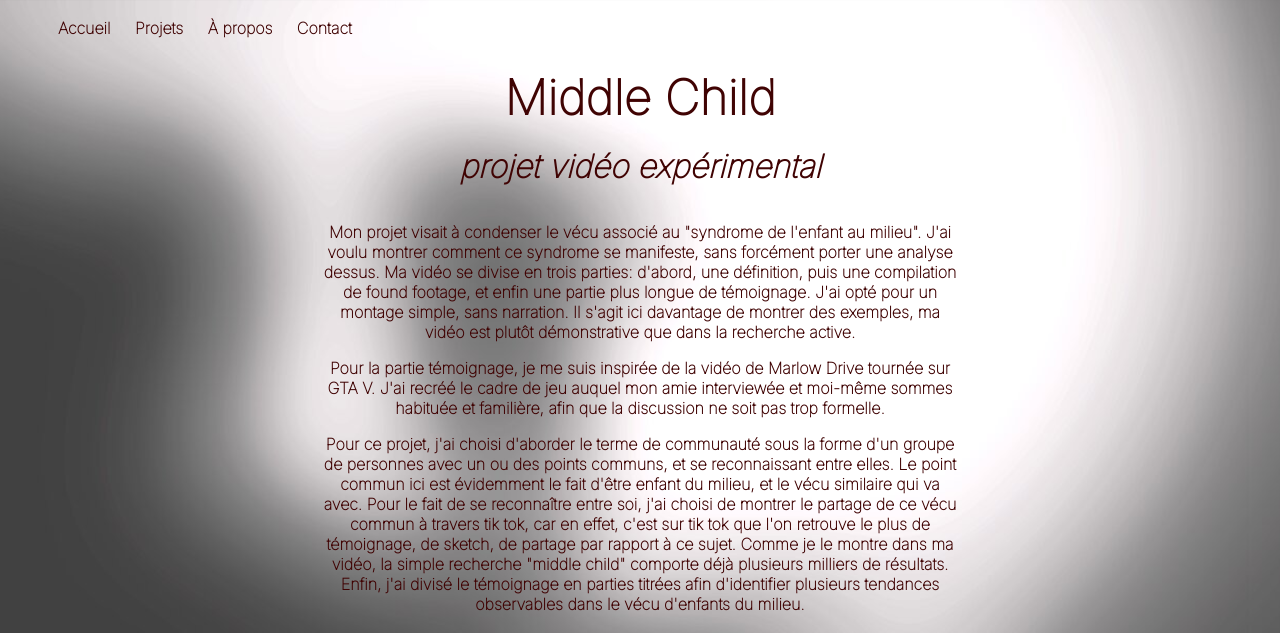
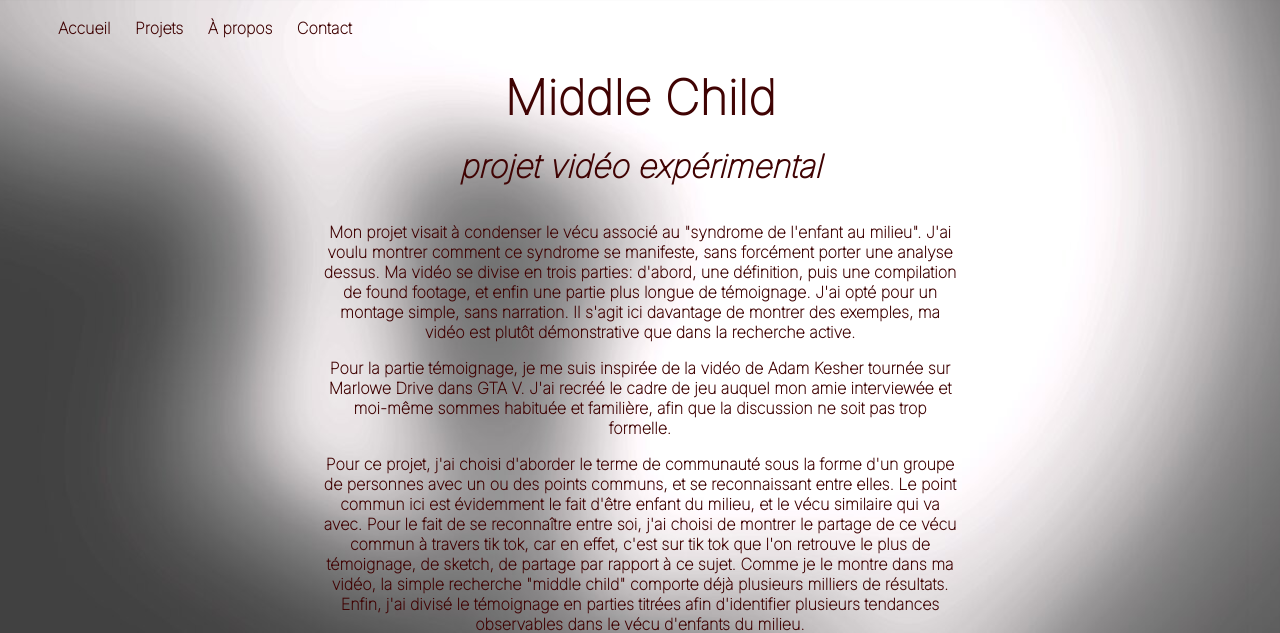
Before and after one commit to luuciepng/luuciepng.github.io, a plain HTML site: page pagesprojets/middle_child.html in a window 1280 px wide. Shown: the top 633 px of the page. Drawn offline with Linux system fonts and the light colour scheme.

Commit message:
marlow drive

```diff
--- a/pagesprojets/middle_child.html
+++ b/pagesprojets/middle_child.html
@@ -16,7 +16,7 @@
     <h2>projet vidéo expérimental</h2>
     <div class="descriptionprojet">
       <p>Mon projet visait à condenser le vécu associé au "syndrome de l'enfant au milieu". J'ai voulu montrer comment ce syndrome se manifeste, sans forcément porter une analyse dessus. Ma vidéo se divise en trois parties: d'abord, une définition, puis une compilation de found footage, et enfin une partie plus longue de témoignage. J'ai opté pour un montage simple, sans narration. Il s'agit ici davantage de montrer des exemples, ma vidéo est plutôt démonstrative que dans la recherche active.</p>
-      <p>Pour la partie témoignage, je me suis inspirée de la vidéo de Marlow Drive tournée sur GTA V. J'ai recréé le cadre de jeu auquel mon amie interviewée et moi-même sommes habituée et familière, afin que la discussion ne soit pas trop formelle.</p>
+      <p>Pour la partie témoignage, je me suis inspirée de la vidéo de Adam Kesher tournée sur Marlowe Drive dans GTA V. J'ai recréé le cadre de jeu auquel mon amie interviewée et moi-même sommes habituée et familière, afin que la discussion ne soit pas trop formelle.</p>
       <p>Pour ce projet, j'ai choisi d'aborder le terme de communauté sous la forme d'un groupe de personnes avec un ou des points communs, et se reconnaissant entre elles. Le point commun ici est évidemment le fait d'être enfant du milieu, et le vécu similaire qui va avec. Pour le fait de se reconnaître entre soi, j'ai choisi de montrer le partage de ce vécu commun à travers tik tok, car en effet, c'est sur tik tok que l'on retrouve le plus de témoignage, de sketch, de partage par rapport à ce sujet. Comme je le montre dans ma vidéo, la simple recherche "middle child" comporte déjà plusieurs milliers de résultats.
       Enfin, j'ai divisé le témoignage en parties titrées afin d'identifier plusieurs tendances observables dans le vécu d'enfants du milieu.</p>
   </p>
```
